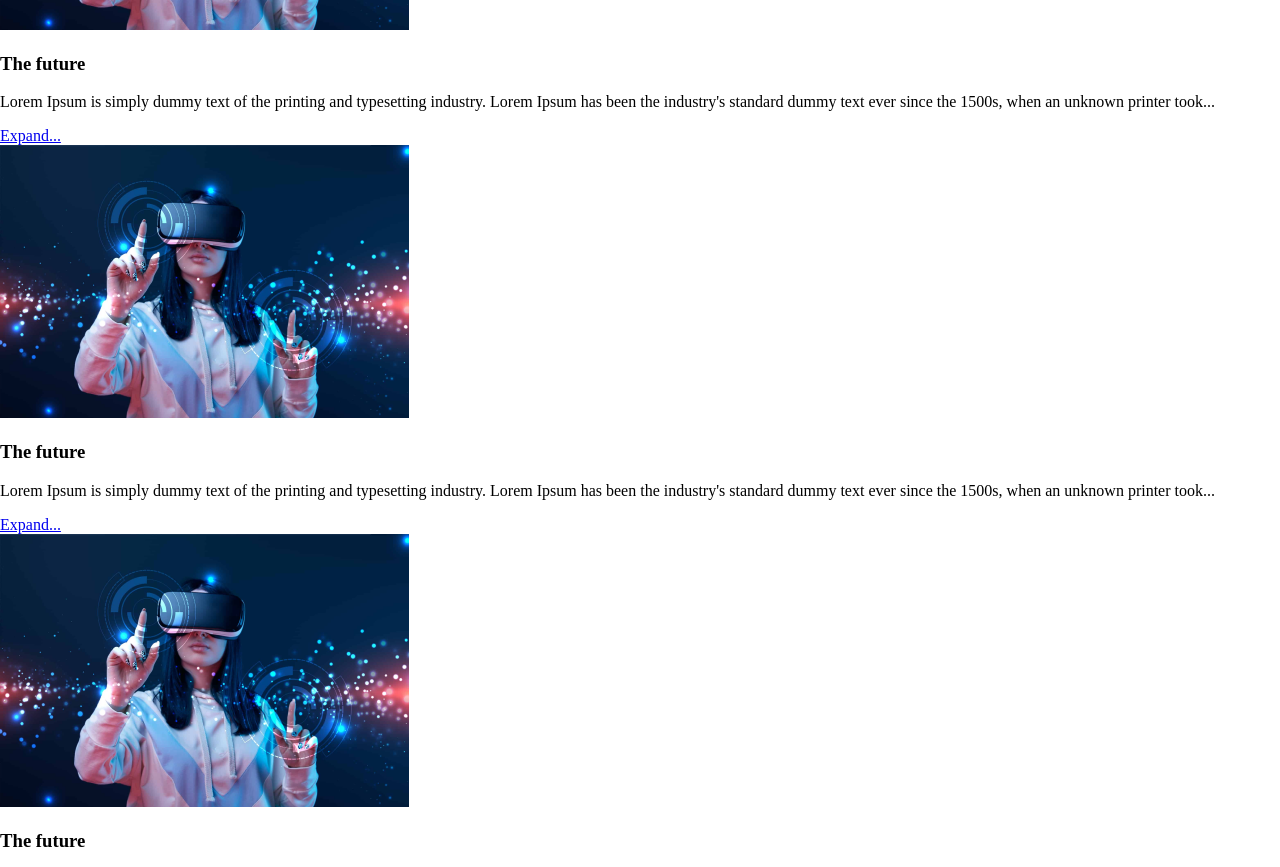
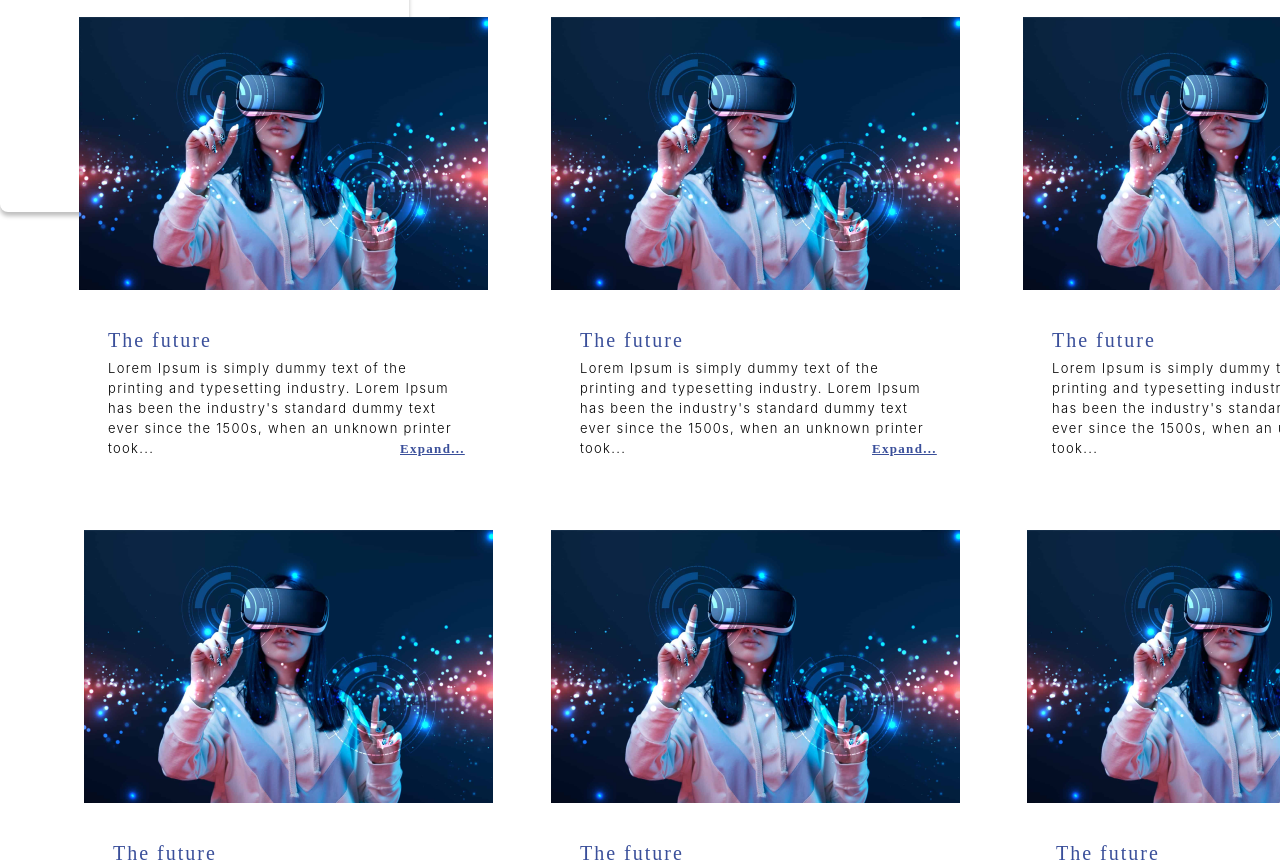
Before and after one commit to BrunoAbido/post_website, a plain HTML site: page index.html in a window 1280 px wide. Shown: the part 243-1110 px from the top of the page. Drawn offline with Linux system fonts and the light colour scheme.

Commit message:
building css posts

```diff
--- a/css/style.css
+++ b/css/style.css
@@ -58,3 +58,98 @@ h1 {
     letter-spacing: 0.1em;
     color: rgba(58, 79, 154, 1);
   }
+
+  .card_post {
+    display: flex;
+    grid-template-columns: 25px 25px 25px;
+    width: 409px;
+    height: 455px;
+    border-radius: 8px;
+    background-color: rgba(255, 255, 255, 1);
+    box-shadow: 0px 4px 4px 0px rgba(0, 0, 0, 0.25);
+}
+
+a {
+    position: absolute;
+    width: 70px;
+    height: 20px;
+    top: 422px;
+    left: 321px;
+
+    font-size: 13px;
+    font-weight: 700;
+    line-height: 20px;
+    letter-spacing: 0.1em;
+    color: rgba(58, 79, 154, 1);
+}
+
+.post_title {
+    position: absolute;
+    width: 122px;
+    height: 20px;
+    top: 293px;
+    left: 29px;
+
+    font-size: 20px;
+    font-weight: 500;
+    line-height: 20px;
+    letter-spacing: 0.1em;
+    text-align: left;
+    color: rgba(58, 79, 154, 1);
+}
+
+.text_post {
+    position: absolute;
+    width: 359px;
+    height: 109px;
+    top: 328px;
+    left: 29px;
+
+    font-family: Inter;
+    font-size: 13px;
+    font-weight: 300;
+    line-height: 20px;
+    letter-spacing: 0.1em;
+    text-align: left;
+}
+
+.card_img {
+    width: 409px;
+    height: 273px;
+}
+
+.card_one {
+    position: absolute;
+    top: 260px;
+    left: 79px;
+}
+
+.card_two{
+    position: absolute;
+    top: 260px;
+    left:551px;
+}
+
+.card_three{
+    position: absolute;
+    top: 260px;
+    left:1023px;
+}
+
+.card_four{
+    position: absolute;
+    top: 773px;
+    left:84px;
+}
+
+.card_five{
+    position: absolute;
+    top: 773px;
+    left:551px;
+}
+
+.card_six{
+    position: absolute;
+    top: 773px;
+    left:1027px;
+}
```
